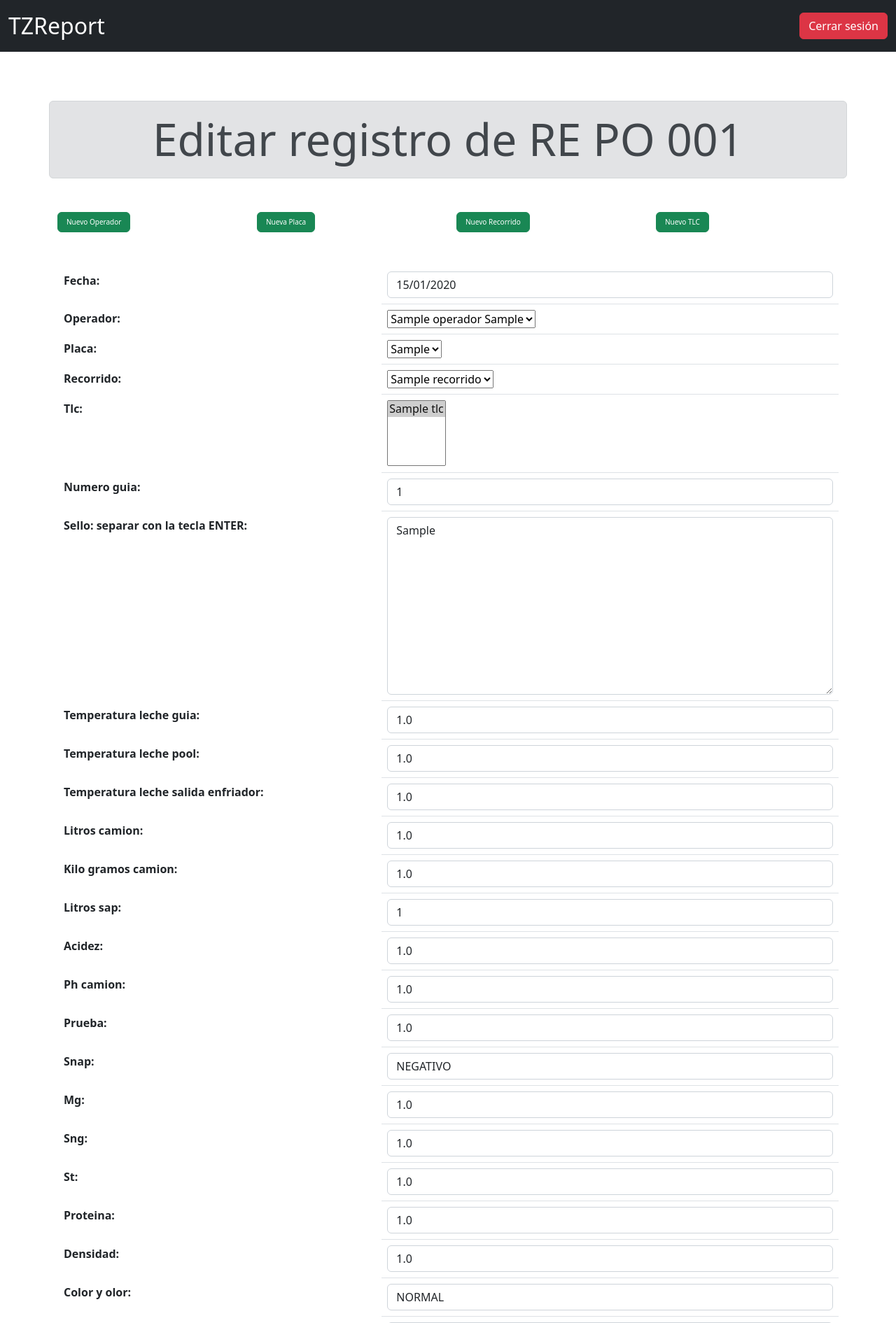
After one commit to IvanBecerraA/TZReport, a Django app: page /repo001_editar/1 in a window 1280 px wide. The commit adds this page. Shown: the top 1891 px of the page at 70% size. Run offline with Django 4.2, Linux system fonts and the light colour scheme; a user stored in the database is signed in; tables that the repository leaves empty hold one stand-in row (values such as "Sample post").

Commit message:
REPO 001 completa

```diff
--- a/proyecto/proyecto/urls.py
+++ b/proyecto/proyecto/urls.py
@@ -25,6 +25,7 @@ urlpatterns = [
     path('repo001_listar/', repo001Listar, name='repo001_listar'),
     path('repo001_agregar/', repo001Agregar, name='repo001_agregar'),
     path('repo001_eliminar/<int:id>', repo001Eliminar, name='repo001_eliminar'),
+    path('repo001_editar/<int:id>', repo001Editar, name='repo001_editar'),
     path('operador_agregar/', operadorAgregar, name='operador_agregar'),
     path('placa_agregar/', placaAgregar, name='placa_agregar'),
     path('recorrido_agregar/', recorridoAgregar, name='recorrido_agregar'),
--- a/proyecto/tzapp/forms.py
+++ b/proyecto/tzapp/forms.py
@@ -36,14 +36,6 @@ class TlcForm(forms.ModelForm):
 
     nombre.widget.attrs['class']='form-control'
 
-class SelloForm(forms.ModelForm):
-    class Meta:
-        model=Sello
-        fields = '__all__'
-    numero = forms.CharField()
-
-    numero.widget.attrs['class']='form-control'
-
 class Repo001Form(forms.ModelForm):
     class Meta:
         model=DetalleCamionRecepcionLeche
@@ -68,6 +60,7 @@ class Repo001Form(forms.ModelForm):
     placa = forms.ForeignKey(Camion, on_delete=forms.SET_NULL, null = True)
     recorrido = forms.ForeignKey(Recorrido, on_delete=forms.SET_NULL, null = True) """
     numero_guia = forms.IntegerField()
+    sello = forms.CharField(widget=forms.Textarea, label='Sello: separar con la tecla ENTER')
     temperatura_leche_guia = forms.FloatField()
     temperatura_leche_pool = forms.FloatField()
     temperatura_leche_salida_enfriador = forms.FloatField()
@@ -101,6 +94,7 @@ class Repo001Form(forms.ModelForm):
     placa = forms.ForeignKey(Camion, on_delete=forms.SET_NULL, null = True)
     recorrido = forms.ForeignKey(Recorrido, on_delete=forms.SET_NULL, null = True) """
     numero_guia.widget.attrs['class']='form-control'
+    sello.widget.attrs['class']='form-control'
     temperatura_leche_guia.widget.attrs['class']='form-control'
     temperatura_leche_pool.widget.attrs['class']='form-control'
     temperatura_leche_salida_enfriador.widget.attrs['class']='form-control'
--- a/proyecto/tzapp/models.py
+++ b/proyecto/tzapp/models.py
@@ -34,6 +34,7 @@ class DetalleCamionRecepcionLeche(models.Model):
     recorrido = models.ForeignKey(Recorrido, on_delete=models.CASCADE)
     tlc = models.ManyToManyField(Tlc, through= 'DetalleTlc')
     numero_guia = models.IntegerField()
+    sello = models.CharField(max_length=100)
     temperatura_leche_guia = models.FloatField()
     temperatura_leche_pool = models.FloatField()
     temperatura_leche_salida_enfriador = models.FloatField()
@@ -73,7 +74,4 @@ class DetalleTlc(models.Model):
     def __str__(self):
         return f'{self.tlc} :{self.hora_estandarizacion}'
 
-class Sello(models.Model):
-    numero = models.IntegerField()
-    detalle_camion_recepcion_leche = models.ForeignKey(DetalleCamionRecepcionLeche, on_delete=models.CASCADE)
 #-------------------------------------- Fin de los modelos para la RE PO 001 --------------------------------------
--- a/proyecto/tzapp/templates/padre/padre.html
+++ b/proyecto/tzapp/templates/padre/padre.html
@@ -15,7 +15,7 @@
     </style>
 </head>
 <body>
-  <nav class="navbar navbar-dark bg-dark">
+  <nav class="navbar navbar-dark bg-dark fixed-top">
     <div class="container-fluid">
         <a class="navbar-brand" style="font-size: xx-Large" href="{% url 'index' %}">TZReport</a>
         <form class="d-flex" role="search">
@@ -23,6 +23,7 @@
       </form>
     </div>
   </nav>
+  <br><br><br><br>
       {% block content %}
 
       {% endblock %}
--- a/proyecto/tzapp/templates/repo001/agregarabstracto.html
+++ b/proyecto/tzapp/templates/repo001/agregarabstracto.html
@@ -4,7 +4,7 @@
 
 {% block content %}
 
-<div class="alert alert-secondary display-3 text-center container mt-5">Agregar nuevo registro</div>
+<div class="alert alert-secondary display-3 text-center container mt-5">Agregar nuevo registro de {{nombre_modelo}}</div>
 
 <div class="container mt-5">
 <form action="" method="post">
--- /dev/null
+++ b/proyecto/tzapp/templates/repo001/editar.html
@@ -0,0 +1,42 @@
+{% extends 'padre/padre.html' %}
+
+{% block title %} TZReport RE PO 001{% endblock %}
+
+{% block content %}
+
+<div class="alert alert-secondary display-3 text-center container mt-5">Editar registro de RE PO 001</div>
+
+<div class="container mt-5">
+    <div class="row">
+        <div class="col">
+        <a class="btn btn-success" href="{% url 'operador_agregar' %}" style="font-size: 10px;">Nuevo Operador</a>
+        </div>
+        <div class="col">
+        <a class="btn btn-success" href="{% url 'placa_agregar' %}" style="font-size: 10px;">Nueva Placa</a>
+        </div>
+        <div class="col">
+        <a class="btn btn-success" href="{% url 'recorrido_agregar' %}" style="font-size: 10px;">Nuevo Recorrido</a>
+        </div>
+        <div class="col">
+        <a class="btn btn-success" href="{% url 'tlc_agregar' %}" style="font-size: 10px;">Nuevo TLC</a>
+        </div>
+    </div>
+</div>
+
+
+<div class="container mt-5">
+<form action="" method="post">
+    <table class="table">
+        {{form}}
+        {% csrf_token %}
+        <tr>
+            <td colspan ="2">
+                <input type="submit" class="btn btn-success btn-block" value="Guardar">
+            </td>
+        </tr>
+    </table>
+</form>
+<div>
+
+
+{% endblock %}
--- a/proyecto/tzapp/views.py
+++ b/proyecto/tzapp/views.py
@@ -28,7 +28,8 @@ def repo001Agregar(request):
         form=forms.Repo001Form(request.POST)
         if form.is_valid():
             form.save()
-            return repo001Listar(request)
+            #return repo001Listar(request)
+            return redirect('/repo001_listar')
     data={'form':form}
     return render(request, 'repo001/agregar.html', data)
 
@@ -39,47 +40,70 @@ def repo001Eliminar(request, id):
     return redirect('repo001_listar')
 
 @login_required
+def repo001Editar(request, id):
+    registro = get_object_or_404(DetalleCamionRecepcionLeche, pk=id)
+
+    if request.method == 'POST':
+        form=forms.Repo001Form(request.POST, instance=registro)
+        if form.is_valid():
+            form.save()
+            #return repo001Listar(request)
+            return redirect('/repo001_listar')
+    else:
+        form=forms.Repo001Form(instance=registro)
+    data={'form':form}
+    return render(request, 'repo001/editar.html', data)
+
+@login_required
 def operadorAgregar(request):
+    nombre_modelo = Operador.__name__
     form=forms.OperadorForm()
     if request.method == 'POST':
         form=forms.OperadorForm(request.POST)
         if form.is_valid():
             form.save()
-            return repo001Agregar(request)
-    data={'form':form}
+            # return repo001Agregar(request)
+            return redirect('/repo001_agregar')
+    data={'form':form, 'nombre_modelo':nombre_modelo}
     return render(request, 'repo001/agregarabstracto.html', data)
 
 @login_required
 def placaAgregar(request):
+    nombre_modelo = Camion.__name__
     form=forms.CamionForm()
     if request.method == 'POST':
         form=forms.CamionForm(request.POST)
         if form.is_valid():
             form.save()
-            return repo001Agregar(request)
-    data={'form':form}
+            #return repo001Agregar(request)
+            return redirect('/repo001_agregar')
+    data={'form':form, 'nombre_modelo':nombre_modelo}
     return render(request, 'repo001/agregarabstracto.html', data)
 
 @login_required
 def recorridoAgregar(request):
+    nombre_modelo = Recorrido.__name__
     form=forms.RecorridoForm()
     if request.method == 'POST':
         form=forms.RecorridoForm(request.POST)
         if form.is_valid():
             form.save()
-            return repo001Agregar(request)
-    data={'form':form}
+            #return repo001Agregar(request)
+            return redirect('/repo001_agregar')
+    data={'form':form, 'nombre_modelo':nombre_modelo}
     return render(request, 'repo001/agregarabstracto.html', data)
 
 @login_required
 def tlcAgregar(request):
+    nombre_modelo = Tlc.__name__
     form=forms.TlcForm()
     if request.method == 'POST':
         form=forms.TlcForm(request.POST)
         if form.is_valid():
             form.save()
-            return repo001Agregar(request)
-    data={'form':form}
+            #return repo001Agregar(request)
+            return redirect('/repo001_agregar')
+    data={'form':form, 'nombre_modelo':nombre_modelo}
     return render(request, 'repo001/agregarabstracto.html', data)
 
 
```
Also changed, not shown: proyecto/tzapp/templates/repo001/listar.html (+13 -11 lines), proyecto/tzapp/migrations/0001_initial.py, proyecto/tzapp/migrations/0002_alter_detallecamionrecepcionleche_operador_and_more.py (deleted).
